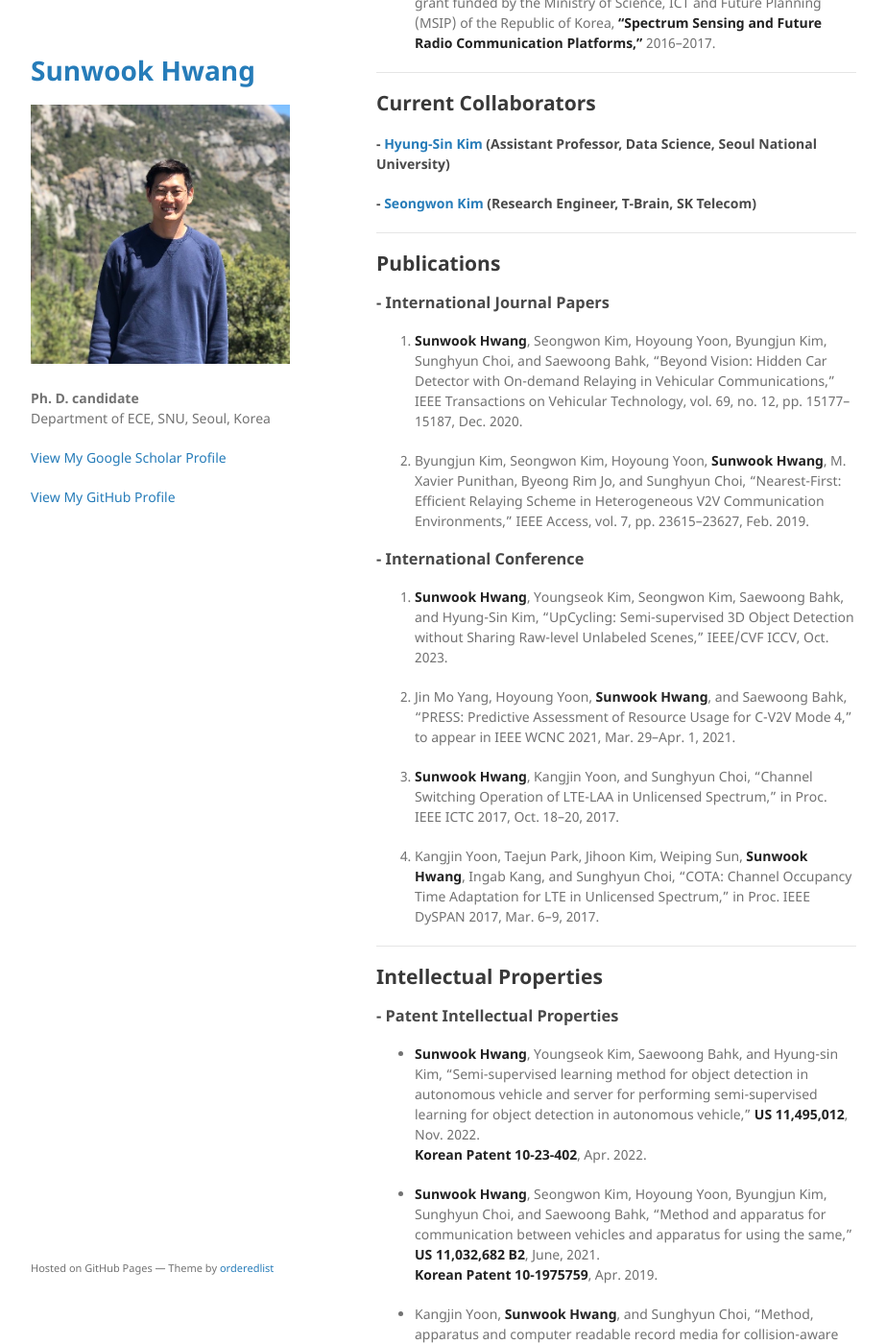
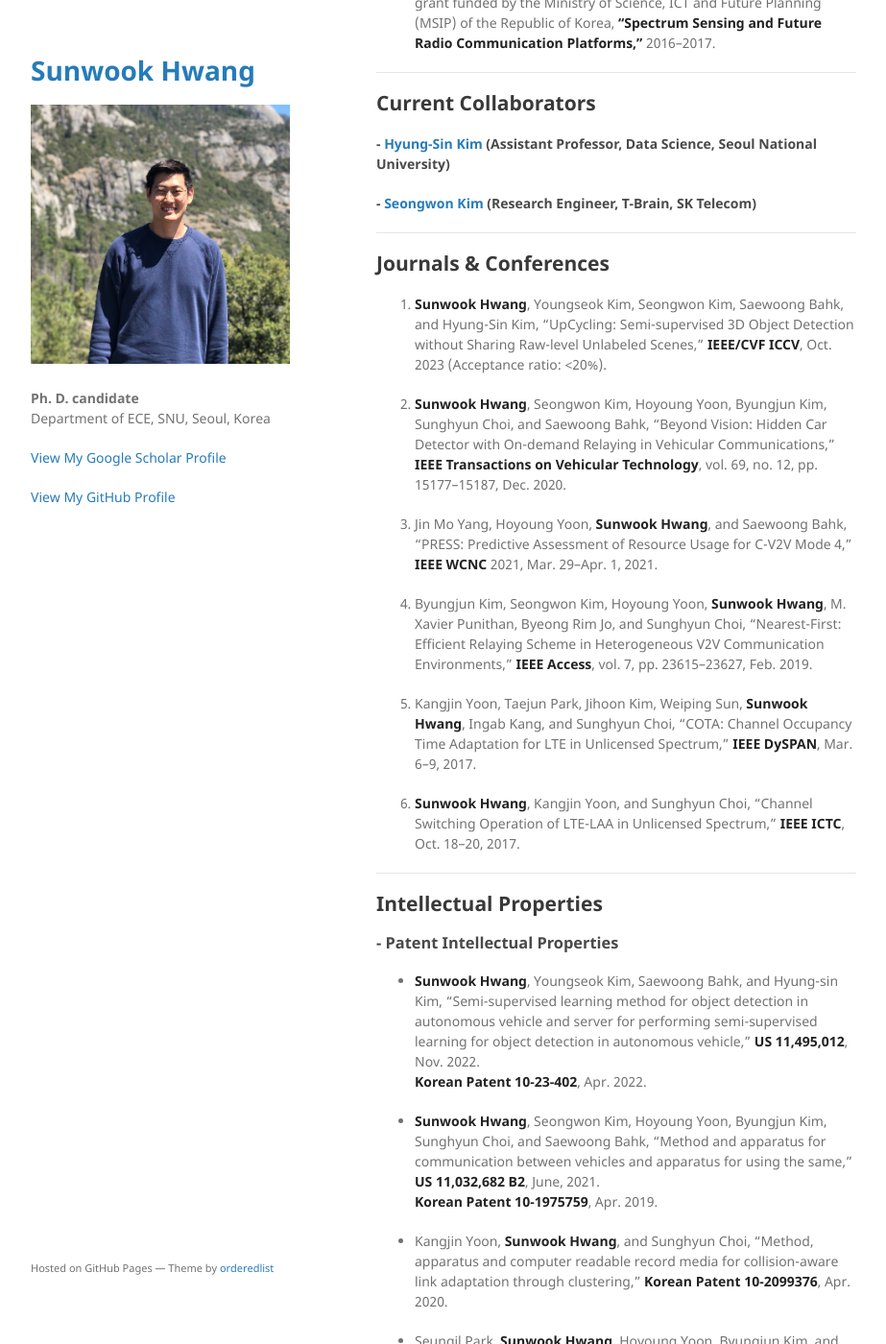
Before and after one commit to jeongjun-park/jeongjun-park.github.io, a Jekyll site: the page built from index.md, in a window 1280 px wide and 1400 px high, scrolled down 1201 px. Shown: the whole window at 96% size, without its empty margins (178-1101 px from the left). Built offline with Jekyll 4.4.1, drawn with Linux system fonts in a browser that asks for light colours; our own code applies the rules of GitHub Pages for plain Markdown files.

Commit message:
Update index.md

```diff
--- a/index.md
+++ b/index.md
@@ -53,34 +53,31 @@ at Samsung Research)
 #### - [Seongwon Kim](https://sites.google.com/a/mwnl.snu.ac.kr/www/people/seongwon-kim) (Research Engineer, T-Brain, SK Telecom)
 
 ---
-## Publications
+## Journals & Conferences
 
-### - International Journal Papers
-1.  **Sunwook Hwang**, Seongwon Kim, Hoyoung Yoon, Byungjun Kim, Sunghyun Choi, and Saewoong Bahk,
-"Beyond Vision: Hidden Car Detector with On-demand Relaying in Vehicular Communications,"
-IEEE Transactions on Vehicular Technology, vol. 69, no. 12, pp. 15177--15187, Dec. 2020.
-
-2. Byungjun Kim, Seongwon Kim, Hoyoung Yoon, **Sunwook Hwang**, M. Xavier Punithan, Byeong Rim Jo, and Sunghyun Choi,
-"Nearest-First: Efficient Relaying Scheme in Heterogeneous V2V Communication Environments,"
-IEEE Access, vol. 7, pp. 23615--23627, Feb. 2019.
-
-### - International Conference
 1. **Sunwook Hwang**, Youngseok Kim, Seongwon Kim, Saewoong Bahk, and Hyung-Sin Kim,
 "UpCycling: Semi-supervised 3D Object Detection without Sharing Raw-level Unlabeled Scenes,"
-IEEE/CVF ICCV, Oct. 2023.
+**IEEE/CVF ICCV**, Oct. 2023 (Acceptance ratio: <20%).
 
-4. Jin Mo Yang, Hoyoung Yoon, **Sunwook Hwang**, and Saewoong Bahk,
+2.  **Sunwook Hwang**, Seongwon Kim, Hoyoung Yoon, Byungjun Kim, Sunghyun Choi, and Saewoong Bahk,
+"Beyond Vision: Hidden Car Detector with On-demand Relaying in Vehicular Communications,"
+**IEEE Transactions on Vehicular Technology**, vol. 69, no. 12, pp. 15177--15187, Dec. 2020.
+
+3. Jin Mo Yang, Hoyoung Yoon, **Sunwook Hwang**, and Saewoong Bahk,
 "PRESS: Predictive Assessment of Resource Usage for C-V2V Mode 4,"
-to appear in IEEE WCNC 2021, Mar. 29--Apr. 1, 2021.
+**IEEE WCNC** 2021, Mar. 29--Apr. 1, 2021.
 
-2. **Sunwook Hwang**, Kangjin Yoon, and Sunghyun Choi,
+4. Byungjun Kim, Seongwon Kim, Hoyoung Yoon, **Sunwook Hwang**, M. Xavier Punithan, Byeong Rim Jo, and Sunghyun Choi,
+"Nearest-First: Efficient Relaying Scheme in Heterogeneous V2V Communication Environments,"
+**IEEE Access**, vol. 7, pp. 23615--23627, Feb. 2019.
+
+5. Kangjin Yoon, Taejun Park, Jihoon Kim, Weiping Sun, **Sunwook Hwang**, Ingab Kang, and Sunghyun Choi,
+"COTA: Channel Occupancy Time Adaptation for LTE in Unlicensed Spectrum,"
+**IEEE DySPAN**, Mar. 6--9, 2017.
+
+6. **Sunwook Hwang**, Kangjin Yoon, and Sunghyun Choi,
 "Channel Switching Operation of LTE-LAA in Unlicensed Spectrum,"
-in Proc. IEEE ICTC 2017, Oct. 18--20, 2017.
-
-3. Kangjin Yoon, Taejun Park, Jihoon Kim, Weiping Sun, **Sunwook Hwang**, Ingab Kang, and Sunghyun Choi,
-"COTA: Channel Occupancy Time Adaptation for LTE in Unlicensed Spectrum,"
-in Proc. IEEE DySPAN 2017, Mar. 6--9, 2017.
-
+**IEEE ICTC**, Oct. 18--20, 2017.
 
 
 <!--
```
